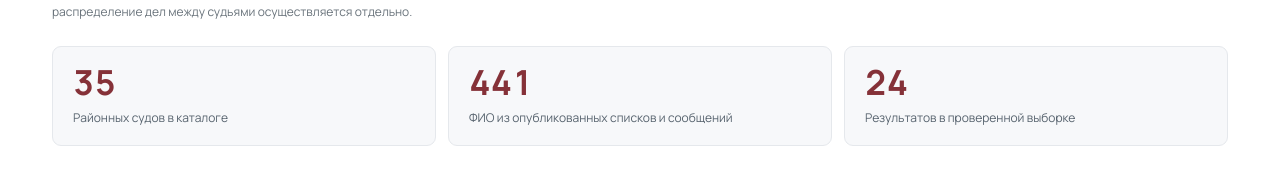
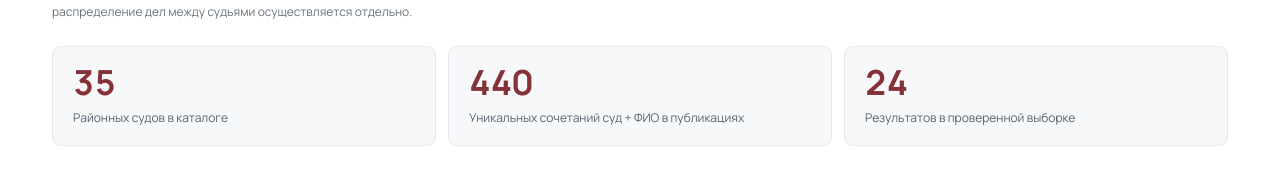
Before and after one commit to ymaslen77-tech/sud-court-importer, a Next.js app in the folder apps/web/: page /courts/moscow/judges in a window 1280 px wide. Shown: the part 511-684 px from the top of the page. Built offline with nearby package versions, Linux system fonts and the light colour scheme; no server answers.

Commit message:
fix(moscow): report unique source-bound judge names instead of repeated references

```diff
--- a/apps/web/app/courts/moscow/judges/page.tsx
+++ b/apps/web/app/courts/moscow/judges/page.tsx
@@ -27,6 +27,7 @@ export default function MoscowJudgesDirectory(){
   return {...c,numberOfMentions:unique.size,summary,hasRoster:kinds.has('official_roster')};
  });
  const publishedRosters=rosterRows.filter(c=>c.hasRoster).length;
+ const distinctPublishedNames=new Set(MOSCOW_JUDGE_PROFILES.map(p=>p.courtSlug+'|'+p.judgeSlug)).size;
  const pending=MOSCOW_JUDGE_CASE_EVIDENCE.filter(c=>c.status==='pending').length;
  const outcomes=MOSCOW_JUDGE_CASE_EVIDENCE.filter(c=>c.status==='outcome_recorded').length;
  return <main className="moscow-judge-directory">
@@ -40,7 +41,7 @@ export default function MoscowJudgesDirectory(){
    <p className="court-source">Выбор судьи здесь предназначен только для изучения опубликованных сведений, а не для назначения судьи по вашему делу. Территориальная и родовая подсудность определяются для суда, а распределение дел между судьями осуществляется отдельно.</p>
    <div className="moscow-registry-summary">
     <div><strong>{courts.length}</strong><span>Районных судов в каталоге</span></div>
-    <div><strong>{MOSCOW_JUDGE_PROFILES.length}</strong><span>ФИО из опубликованных списков и сообщений</span></div>
+    <div><strong>{distinctPublishedNames}</strong><span>Уникальных сочетаний суд + ФИО в публикациях</span></div>
     <div><strong>{outcomes}</strong><span>Результатов в проверенной выборке</span></div>
    </div>
    <p className="court-source">Также в выборке {pending} дела без подтверждённого результата. Данные не образуют полный реестр всех дел или действующий штат судей.</p>
```
